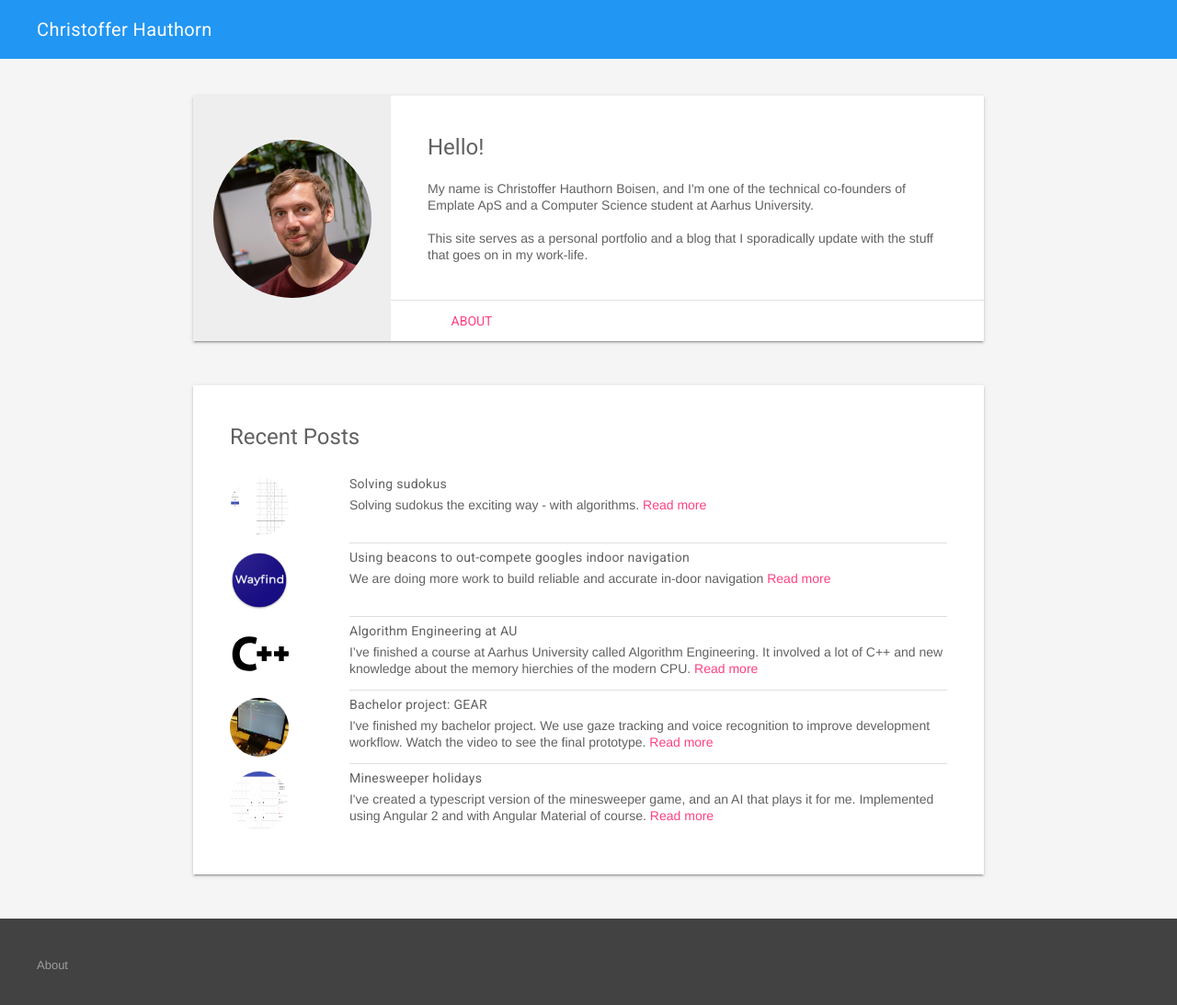
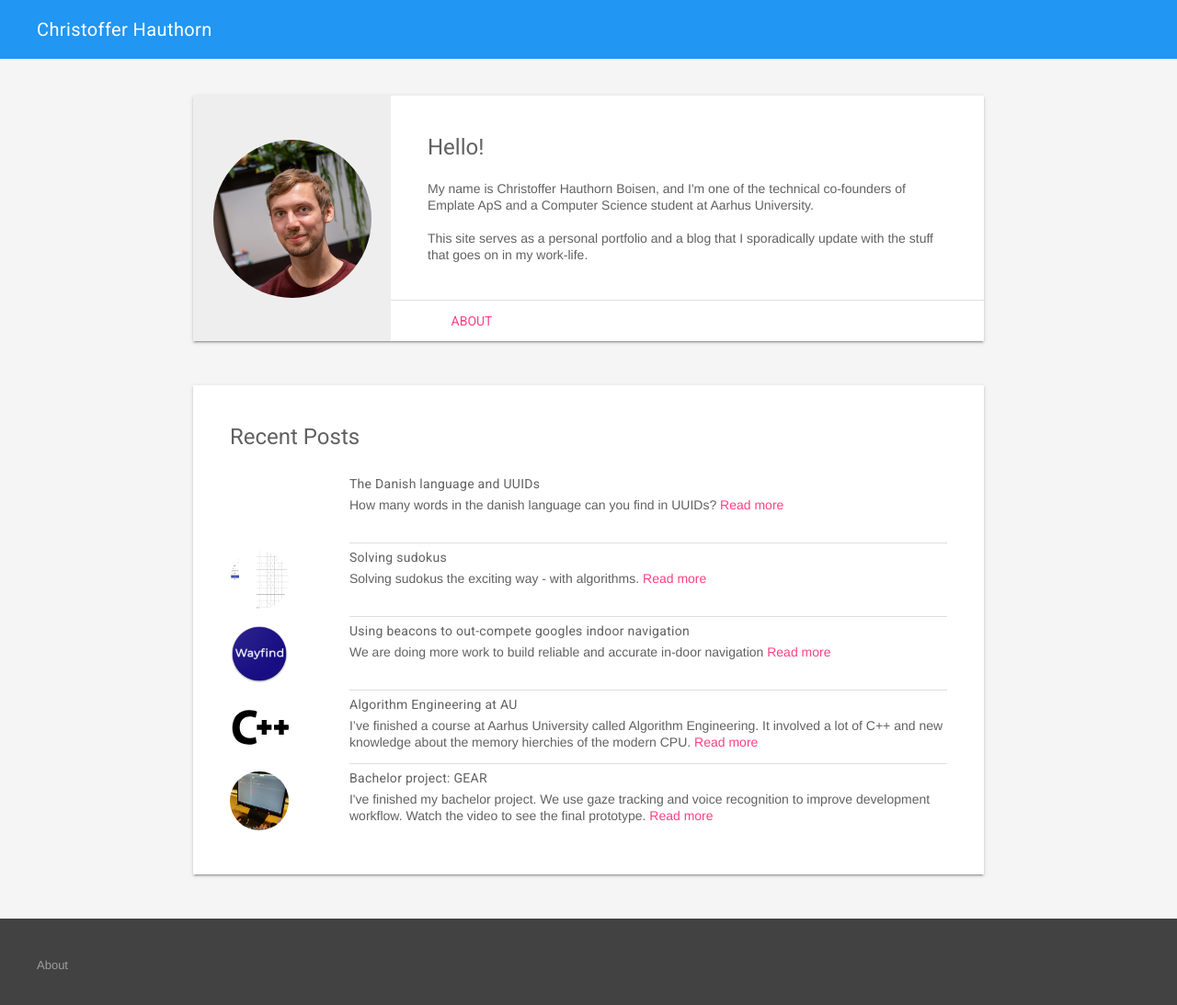
Before and after one commit to hauthorn/hauthorn.github.io, a Jekyll site: the page built from index.html, in a window 1280 px wide. Shown: the top 1093 px of the page at 92% size. Built offline with Jekyll 4.4.1, drawn with Linux system fonts in a browser that asks for light colours; some of the changed lines change nothing that is shown.

Commit message:
The Danish language and UUIDs

````diff
--- /dev/null
+++ b/_posts/2022-01-29-danish-language-uuids.markdown
@@ -0,0 +1,252 @@
+---
+layout: post
+title:  "The Danish language and UUIDs"
+date:   2022-01-29 20:00:00 +0100
+categories: questions danish language
+excerpt: How many words in the danish language can you find in UUIDs?
+image: /assets/images/dansk-sprognaevn.svg
+---
+
+I noticed that the UUID for a developer account I was prefixed with `cafe`. Showing the coincidence to a colleague, he asked "I wonder how many words of the danish language could be spelled using ABCDEF. I'm going to find out.
+
+## The danish language
+I have a copy of the [danish dictionary 2019](https://dsn.dk/ordboeger/retskrivningsordbogen/) lying around (turns out you can get it for free if you ask nicely).
+
+First, let's load it as see what we have here.
+
+
+```python
+import re
+import pandas as pd
+
+dictionary = pd.read_csv("RO2012 fuldformer 2019.txt", delimiter=";")
+
+dictionary
+```
+
+
+
+
+<div>
+<style scoped>
+    .dataframe tbody tr th:only-of-type {
+        vertical-align: middle;
+    }
+
+    .dataframe tbody tr th {
+        vertical-align: top;
+    }
+
+    .dataframe thead th {
+        text-align: right;
+    }
+</style>
+<table border="0" class="dataframe">
+  <thead>
+    <tr style="text-align: right;">
+      <th></th>
+      <th>Grundform</th>
+      <th>Bøjning</th>
+      <th>Type</th>
+    </tr>
+  </thead>
+  <tbody>
+    <tr>
+      <th>0</th>
+      <td>1. A</td>
+      <td>A</td>
+      <td>sb.</td>
+    </tr>
+    <tr>
+      <th>1</th>
+      <td>1. A</td>
+      <td>A'et</td>
+      <td>sb.</td>
+    </tr>
+    <tr>
+      <th>2</th>
+      <td>1. A</td>
+      <td>A'ets</td>
+      <td>sb.</td>
+    </tr>
+    <tr>
+      <th>3</th>
+      <td>1. A</td>
+      <td>A's</td>
+      <td>sb.</td>
+    </tr>
+    <tr>
+      <th>4</th>
+      <td>1. A</td>
+      <td>A'erne</td>
+      <td>sb.</td>
+    </tr>
+    <tr>
+      <th>...</th>
+      <td>...</td>
+      <td>...</td>
+      <td>...</td>
+    </tr>
+    <tr>
+      <th>412796</th>
+      <td>åsyn</td>
+      <td>åsyns</td>
+      <td>sb.</td>
+    </tr>
+    <tr>
+      <th>412797</th>
+      <td>åsyn</td>
+      <td>åsynene</td>
+      <td>sb.</td>
+    </tr>
+    <tr>
+      <th>412798</th>
+      <td>åsyn</td>
+      <td>åsynenes</td>
+      <td>sb.</td>
+    </tr>
+    <tr>
+      <th>412799</th>
+      <td>åsyn</td>
+      <td>åsyn</td>
+      <td>sb.</td>
+    </tr>
+    <tr>
+      <th>412800</th>
+      <td>åsyn</td>
+      <td>åsyns</td>
+      <td>sb.</td>
+    </tr>
+  </tbody>
+</table>
+<p>412801 rows × 3 columns</p>
+</div>
+
+
+
+
+```python
+dictionary.nunique()
+```
+
+
+
+
+    Grundform     64978
+    Bøjning      388378
+    Type             32
+    dtype: int64
+
+
+
+It seems like there's around 65 thousand words in their base form in the dictionary, and some words are counted more than once. I guess they are listed for each meaning they might have, for example seas _have_ and to have _at have_.
+
+## UUID
+The [format](https://en.wikipedia.org/wiki/Universally_unique_identifier#Format) of the textual representation of a UUID poses some limits on word length (32 hexadecimal digits, hyphens that split up the string into 8-4-4-4-12 and so on), I will count words in the dictionary that only consist of the following:
+
+1. Letters a, b, c, d, e & f
+2. Digits 0 through 9
+
+On to the query:
+
+
+```python
+words = set(dictionary['Bøjning'].to_numpy())
+regex = r"[a-fA-F0-9]"
+count = 0
+matched = []
+
+for word in words:
+    matches = re.finditer(regex, word)
+    if len(tuple(matches)) == len(word):
+        count += 1
+        matched.append(word)
+
+matched
+```
+
+
+
+
+    ['EA',
+     'feed',
+     'b',
+     'ebbede',
+     'badede',
+     'bed',
+     'F',
+     'abe',
+     'affede',
+     'dB',
+     'c',
+     'C',
+     'fa',
+     'abbed',
+     'affedede',
+     'dada',
+     'a',
+     'ab',
+     'aede',
+     'ED',
+     'cad',
+     'ad',
+     'ea',
+     'AF',
+     'e',
+     'fade',
+     'AD',
+     'edb',
+     'De',
+     'af',
+     'EDB',
+     'fadede',
+     'BA',
+     'E',
+     'fede',
+     'da',
+     'facade',
+     'abede',
+     'DAB',
+     'de',
+     'abc',
+     'eb',
+     'fad',
+     'bede',
+     'B',
+     'ae',
+     'ed',
+     'D',
+     'f',
+     'fedede',
+     'ABC',
+     'fe',
+     'CD',
+     'cd',
+     'dab',
+     'fed',
+     'affed',
+     'CAD',
+     'd',
+     'bade',
+     'bebe',
+     'ba',
+     'EF',
+     'ebbe',
+     'A',
+     'bad']
+
+
+
+
+```python
+len(matched)
+```
+
+
+
+
+    66
+
+
+
+I guess the answer can almost fit on your screen. 66 words.
--- a/_sass/_syntax-highlighting.scss
+++ b/_sass/_syntax-highlighting.scss
@@ -1,6 +1,9 @@
 /**
  * Syntax highlighting styles
  */
+ pre.highlight {
+   padding: 0.5em;
+ }
 .highlight {
     background: #fff;
     font-size: 13px;
````
Also changed, not shown: assets/images/dansk-sprognaevn.svg (added).
